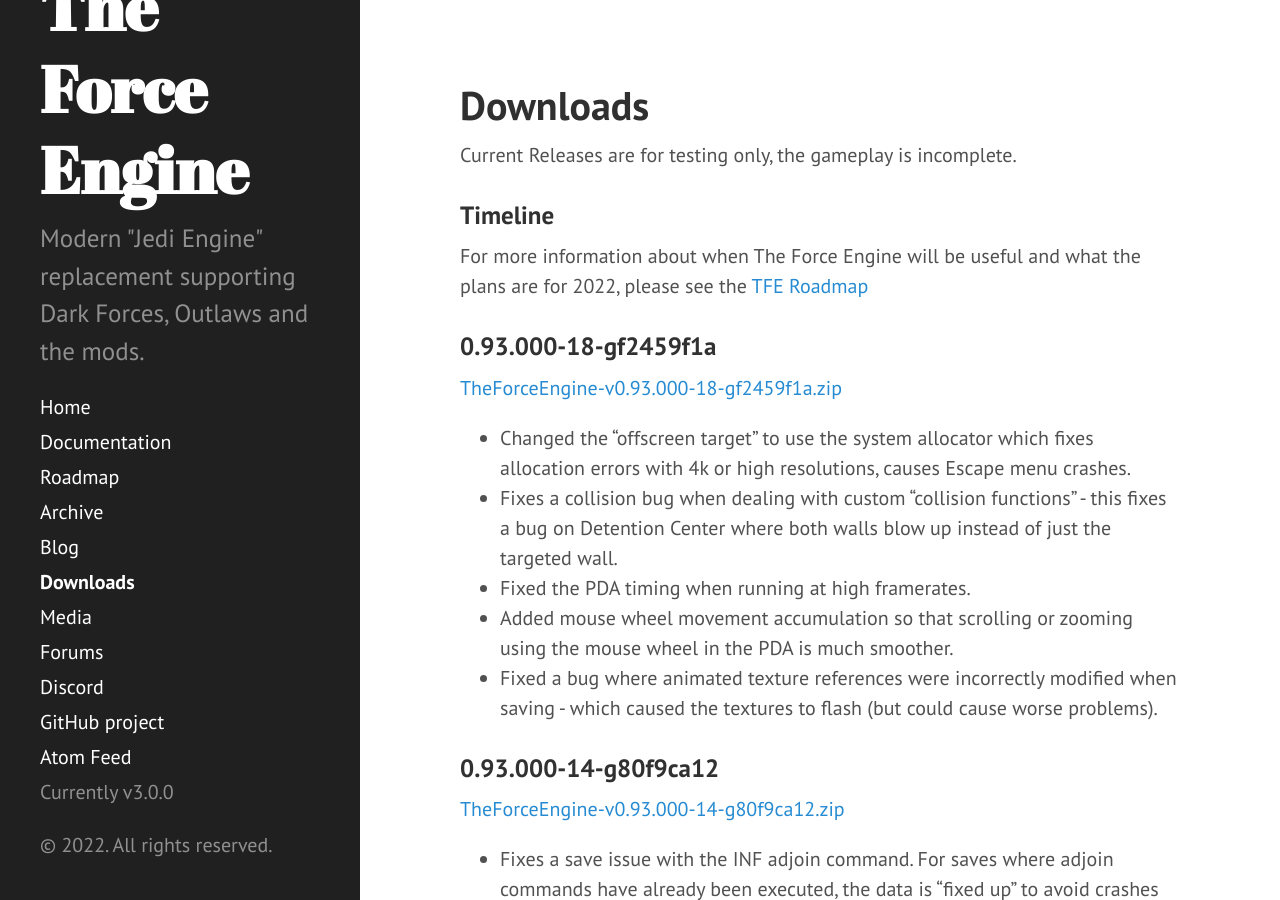
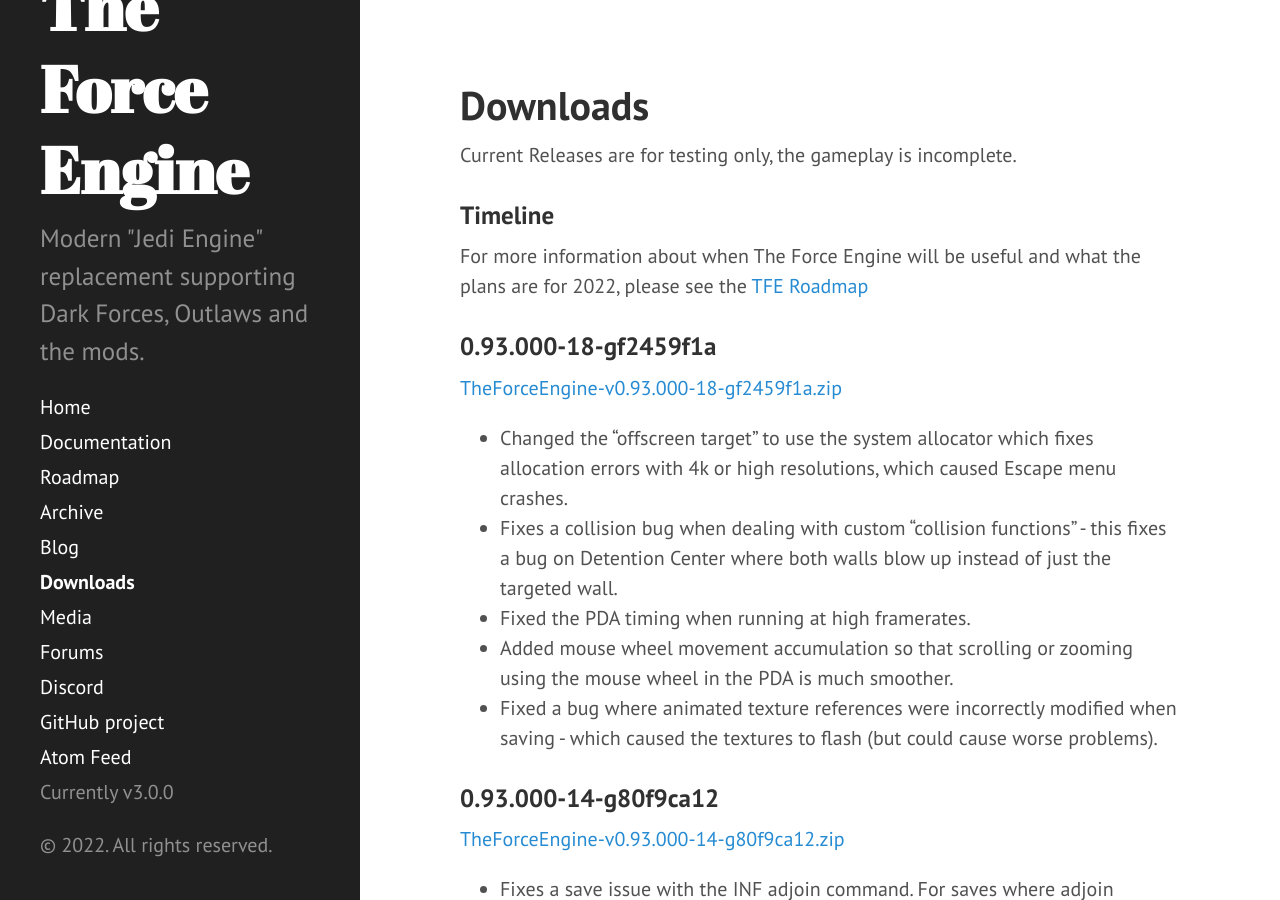
Before and after one commit to TheForceEngine/TheForceEngine.github.io, a Jekyll site: the page built from downloads.md, in a window 1280 px wide and 900 px high. Built offline with Jekyll 4.4.1, drawn with Linux system fonts in a browser that asks for light colours.

Commit message:
Update downloads.md

```diff
--- a/downloads.md
+++ b/downloads.md
@@ -10,7 +10,7 @@
 
 ### 0.93.000-18-gf2459f1a
 [TheForceEngine-v0.93.000-18-gf2459f1a.zip](archive/TheForceEngine-v0.93.000-18-gf2459f1a.zip) <br>
-* Changed the "offscreen target" to use the system allocator which fixes allocation errors with 4k or high resolutions, causes Escape menu crashes.
+* Changed the "offscreen target" to use the system allocator which fixes allocation errors with 4k or high resolutions, which caused Escape menu crashes.
 * Fixes a collision bug when dealing with custom "collision functions" - this fixes a bug on Detention Center where both walls blow up instead of just the targeted wall.
 * Fixed the PDA timing when running at high framerates.
 * Added mouse wheel movement accumulation so that scrolling or zooming using the mouse wheel in the PDA is much smoother.
```
